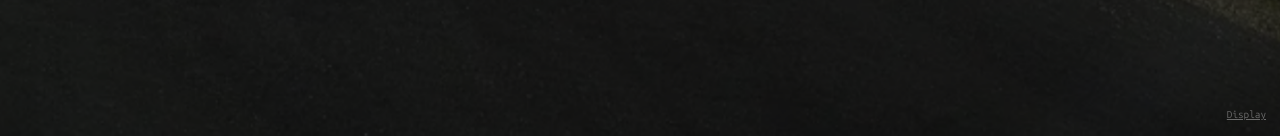
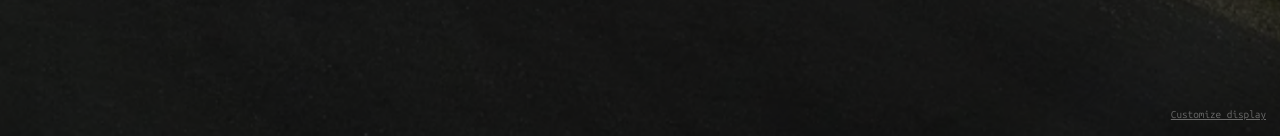
Before and after one commit to Basit-Balogun10/Basit-Balogun10.github.io, a Jekyll site: the page built from index.md, in a window 1280 px wide. Shown: the part 761-897 px from the top of the page. Built offline with Jekyll 4.4.1, drawn with Linux system fonts in a browser that asks for light colours.

Commit message:
Real gradient drift, custom checkboxes, popover animate in/out, button rename
- Bare-gradient animation now actually moves each radial gradient's
  own center point via @property-registered custom properties
  (browsers can't interpolate an unregistered custom property, so
  this needed the @property syntax declaration to animate at all) --
  replaces the old approach of panning the whole composited image
  uniformly via background-position.
- Custom-styled checkboxes (appearance:none + CSS-drawn checkmark)
  instead of the browser's default checkbox rendering.
- Settings popover now fades/slides in and out (opacity + transform +
  delayed visibility) instead of a hard display:none/block toggle.
- "Display" -> "Customize display".

```diff
--- a/_layouts/default.html
+++ b/_layouts/default.html
@@ -42,20 +42,32 @@
      viewport-relative percentages, so the glow reliably reaches the
      centered content column regardless of screen width. background-
      attachment:fixed keeps it from scrolling with the page. */
+  /* Registering these lets the browser actually interpolate them --
+     a plain custom property swapped between two values would just
+     snap, since the browser has no idea it's a percentage. This is
+     what makes each gradient's own center point genuinely drift,
+     instead of the old approach of panning the whole composited
+     image via background-position (which moved everything together,
+     uniformly, and needed an oversized background-size to have
+     anywhere to pan into). Falls back to the static initial-value
+     positions on browsers without @property support -- no animation,
+     not broken. */
+  @property --gx1 { syntax: '<percentage>'; inherits: false; initial-value: 50%; }
+  @property --gy1 { syntax: '<percentage>'; inherits: false; initial-value: -10%; }
+  @property --gx2 { syntax: '<percentage>'; inherits: false; initial-value: 15%; }
+  @property --gy2 { syntax: '<percentage>'; inherits: false; initial-value: 60%; }
+  @property --gx3 { syntax: '<percentage>'; inherits: false; initial-value: 85%; }
+  @property --gy3 { syntax: '<percentage>'; inherits: false; initial-value: 90%; }
+
   html, body {
     margin: 0;
     padding: 0;
     min-height: 100vh;
     background:
-      radial-gradient(ellipse 1000px 600px at 50% -10%, rgba(255,255,255,0.42), transparent 70%),
-      radial-gradient(ellipse 700px 550px at 15% 60%, rgba(255,255,255,0.28), transparent 70%),
-      radial-gradient(ellipse 700px 550px at 85% 90%, rgba(255,255,255,0.28), transparent 70%),
+      radial-gradient(ellipse 1000px 600px at var(--gx1) var(--gy1), rgba(255,255,255,0.42), transparent 70%),
+      radial-gradient(ellipse 700px 550px at var(--gx2) var(--gy2), rgba(255,255,255,0.28), transparent 70%),
+      radial-gradient(ellipse 700px 550px at var(--gx3) var(--gy3), rgba(255,255,255,0.28), transparent 70%),
       #0a0a0a;
-    /* Larger than the viewport so background-position has room to
-       actually pan -- without this, the gradients already cover
-       100% of the element and shifting position has nothing visible
-       to do. */
-    background-size: 145% 145%;
     background-attachment: fixed;
     animation: drift 24s ease-in-out infinite alternate;
     color: var(--text);
@@ -158,8 +170,8 @@
   }
 
   @keyframes drift {
-    from { background-position: 0% 0%; }
-    to { background-position: 20% 14%; }
+    from { --gx1: 50%; --gy1: -10%; --gx2: 15%; --gy2: 60%; --gx3: 85%; --gy3: 90%; }
+    to   { --gx1: 68%; --gy1: 8%;   --gx2: 28%; --gy2: 42%; --gx3: 65%; --gy3: 72%; }
   }
 
   @keyframes kenburns {
@@ -323,15 +335,25 @@
   #display-toggle:hover { color: var(--text-dim); text-decoration-color: var(--text-dim); }
 
   #display-panel {
-    display: none;
     position: absolute;
     bottom: 100%;
     right: 0;
     margin-bottom: 8px;
     padding: 12px 14px;
     min-width: 190px;
+    opacity: 0;
+    transform: translateY(6px);
+    visibility: hidden;
+    pointer-events: none;
+    transition: opacity 0.18s ease, transform 0.18s ease, visibility 0s linear 0.18s;
   }
-  #display-panel.open { display: block; }
+  #display-panel.open {
+    opacity: 1;
+    transform: translateY(0);
+    visibility: visible;
+    pointer-events: auto;
+    transition: opacity 0.18s ease, transform 0.18s ease;
+  }
   #display-panel label {
     display: flex;
     align-items: center;
@@ -343,8 +365,38 @@
     white-space: nowrap;
   }
   #display-panel input[type="checkbox"] {
-    accent-color: var(--text-dim);
+    appearance: none;
+    -webkit-appearance: none;
+    width: 15px;
+    height: 15px;
+    margin: 0;
+    border: 1px solid var(--border);
+    border-radius: 4px;
+    background: var(--glass);
     cursor: pointer;
+    position: relative;
+    flex-shrink: 0;
+    transition: background 0.15s ease, border-color 0.15s ease;
+  }
+  #display-panel input[type="checkbox"]:hover { border-color: rgba(255,255,255,0.28); }
+  #display-panel input[type="checkbox"]:checked {
+    background: var(--text-dim);
+    border-color: var(--text-dim);
+  }
+  #display-panel input[type="checkbox"]:checked::after {
+    content: "";
+    position: absolute;
+    left: 4px;
+    top: 1px;
+    width: 4px;
+    height: 8px;
+    border: solid var(--bg);
+    border-width: 0 2px 2px 0;
+    transform: rotate(45deg);
+  }
+  #display-panel input[type="checkbox"]:disabled {
+    cursor: default;
+    opacity: 0.35;
   }
   #display-panel label.disabled { color: var(--text-dimmer); cursor: default; }
   #display-panel label.disabled input { cursor: default; }
@@ -384,7 +436,7 @@
 </main>
 
 <div id="display-settings">
-  <button id="display-toggle" type="button">Display</button>
+  <button id="display-toggle" type="button">Customize display</button>
   <div id="display-panel" class="glass">
     <label id="motion-label"><input type="checkbox" id="reduce-motion-check"> Reduce motion</label>
     <label id="photo-label"><input type="checkbox" id="bg-photo-check"> Background photo <span id="photo-size"></span></label>
```
